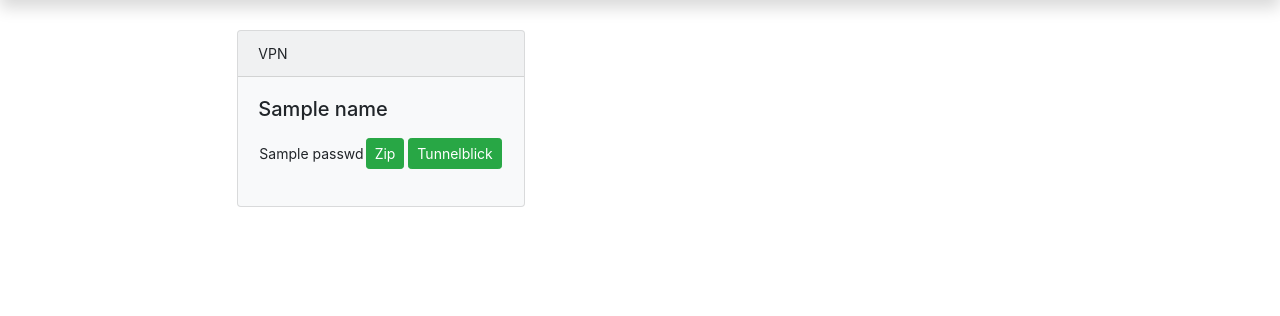
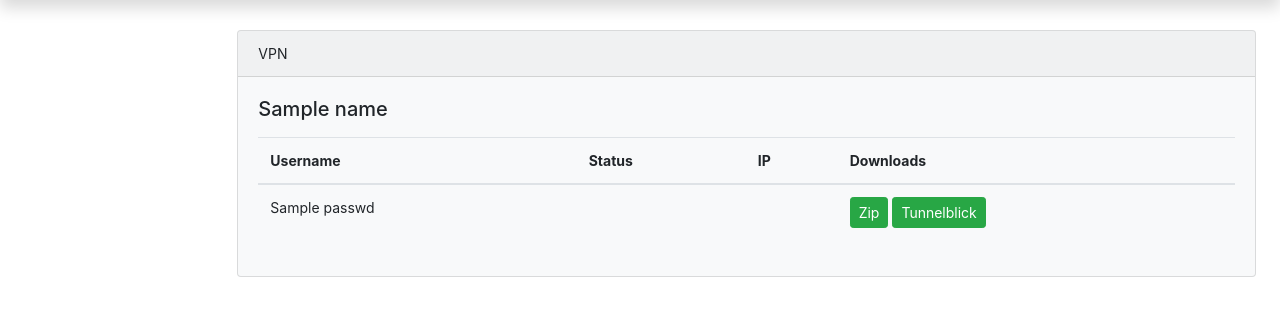
Before and after one commit to calston/gamoto, a Django app: template gamoto/templates/index.html in a window 1280 px wide. Shown: the part 48-364 px from the top of the page. Run offline with Django 3.2, Linux system fonts and the light colour scheme; the template is opened without the code that fills it: most values are stand-ins (such as "Sample title", 1, 10 or a date in 2020); some libraries are stand-ins or nearby versions.

Commit message:
Update VPN stuff

```diff
--- a/gamoto/templates/index.html
+++ b/gamoto/templates/index.html
@@ -4,15 +4,25 @@
 
     {% if passwd %}
 
-    <div class="card bg-light mb-3" style="max-width: 18rem;">
+    <div class="card bg-light">
     <div class="card-header">VPN</div>
     <div class="card-body">
         <h5 class="card-title">{{name}}</h5>
         <p class="card-text">
-        <table>
+        <table class="table">
+            <thead>
+            <tr>
+                <th scope="col">Username</th>
+                <th scope="col">Status</th>
+                <th scope="col">IP</th>
+                <th scope="col">Downloads</th>
+            </tr>
+            </thead>
             <tbody>
             <tr>
             <td>{{passwd.name}}</td>
+            <td></td>
+            <td></td>
             <td>
             <a class="btn btn-success btn-sm" href="{% url "vpn_zip" %}">Zip</a>
             <a class="btn btn-success btn-sm" href="{% url "vpn_tblk" %}">Tunnelblick</a>
--- a/gamoto/users.py
+++ b/gamoto/users.py
@@ -71,7 +71,8 @@ def getVPNZIP(name):
         "ca ca.crt",
         "cert %s.crt" % name,
         "key %s.key" % name,
-        "verb 3"
+        "verb 3",
+        "auth-user-pass"
     ]
 
     zip_io = BytesIO()
```
